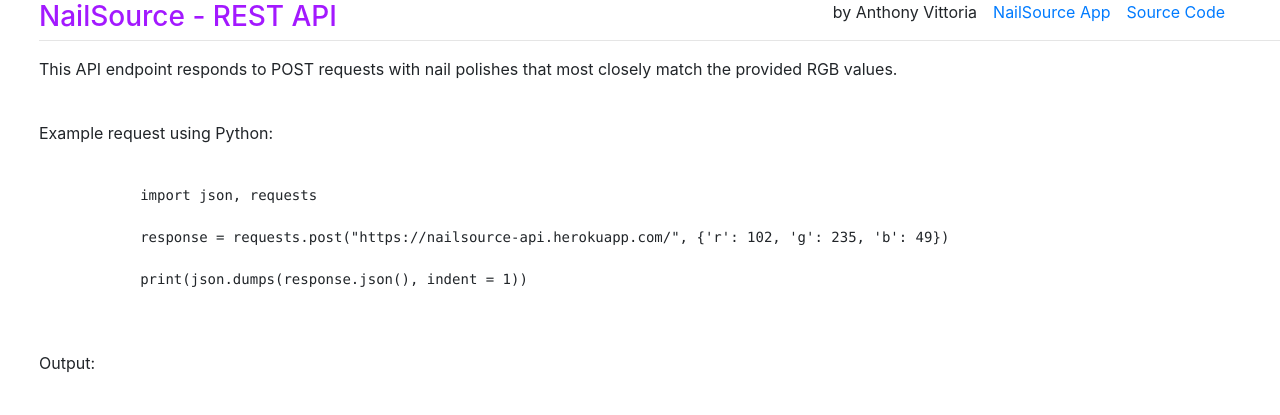
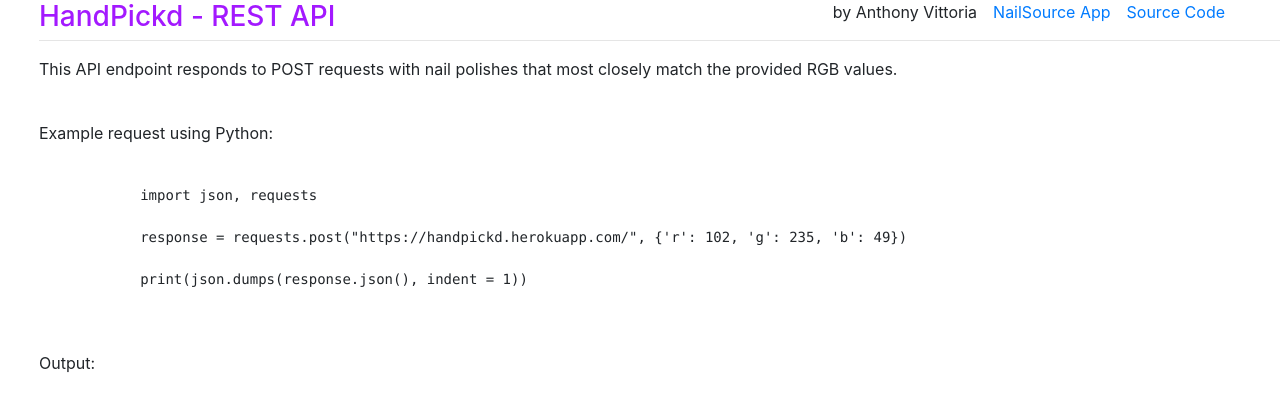
Before and after one commit to handpickd/handpickd-api, a Flask app: page / in a window 1280 px wide. Shown: the part 24-439 px from the top of the page. Run offline with Flask 2, Linux system fonts and the light colour scheme.

Commit message:
update index.html

```diff
--- a/templates/index.html
+++ b/templates/index.html
@@ -28,7 +28,7 @@
 
     <div class="container-fluid m-4">
         <div class="header" style="clear: both;">
-            <h3 class="headerLeft">NailSource - REST API</h3>
+            <h3 class="headerLeft">HandPickd - REST API</h3>
             <p class="headerRight headerRightLast"><a href="https://github.com/anthonyvittoria/nailsource-api">Source Code</a></p>
             <p class="headerRight"><a href="https://anthonyvittoria.github.io/portfolio/nailsource.html">NailSource App</a></p>
             <p class="headerRight">by Anthony Vittoria</p>
@@ -45,7 +45,7 @@
         <pre>
             <code>import json, requests</code>
             <code></code>
-            <code>response = requests.post("https://nailsource-api.herokuapp.com/", {'r': 102, 'g': 235, 'b': 49})</code>
+            <code>response = requests.post("https://handpickd.herokuapp.com/", {'r': 102, 'g': 235, 'b': 49})</code>
             <code></code>
             <code>print(json.dumps(response.json(), indent = 1))</code>
         </pre>
```
